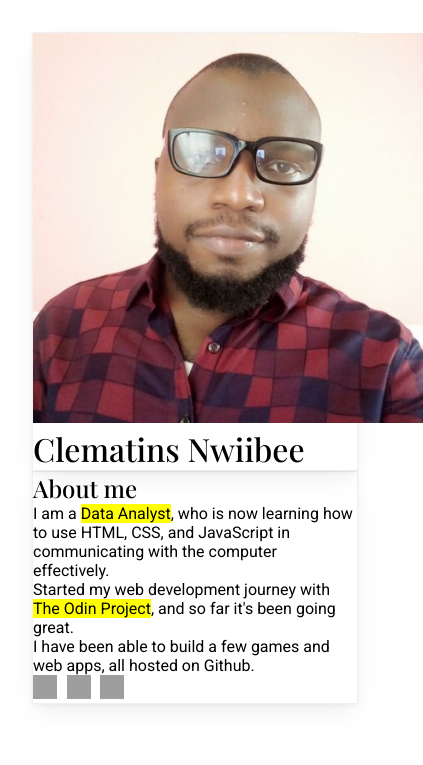
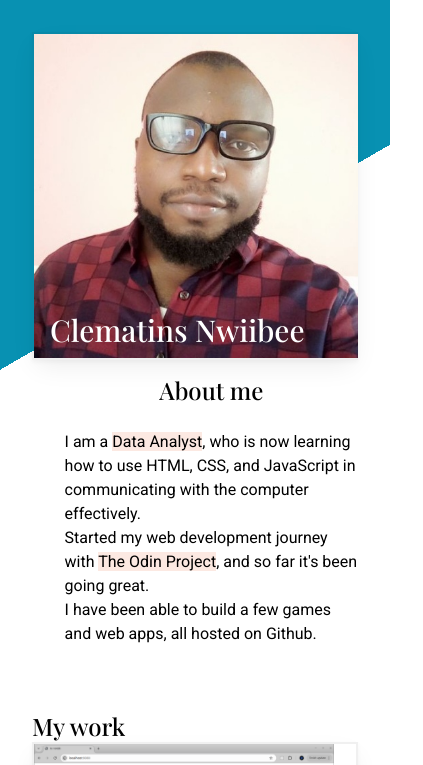
Before and after one commit to Sorbari2016/home, a plain HTML site: page index.html in a window 390 px wide. Shown: the top 765 px of the page, 423 px wide, since content can reach past the window. Drawn offline with nearby package versions, Linux system fonts and the light colour scheme; grey boxes are pictures that could not be loaded; a web font is replaced by a local one.

Commit message:
feat: Style  Header portion
- Create some general style rules
- Change the class potrait to portrait within the index file
- Create the basic css rules for the header portion

```diff
--- a/css/style.css
+++ b/css/style.css
@@ -11,10 +11,6 @@
 body {
   font-family: "Roboto", sans-serif;
 }
-
-/* #container {
-  display: grid;
-} */
 
 /* Headings */
 /* where - groups your headings into one compact selector while keeping zero specificity. */
@@ -55,7 +51,7 @@ ul {
 
 /* Common card */
 .card {
-  border: 1px solid rgba(0, 0, 0, 0.06);
+  border: 2px solid rgba(0, 0, 0, 0.06);
   box-shadow:
     0 2px 4px rgba(0, 0, 0, 0.04),
     0 10px 25px -5px rgba(0, 0, 0, 0.08);
@@ -64,3 +60,172 @@ ul {
     transform 0.2s ease,
     box-shadow 0.2s ease;
 }
+
+mark {
+  background-color: #fce9e2;
+}
+
+#main-footer img {
+  width: 100%;
+  max-width: 100%;
+}
+
+/* HEADER */
+#main-header {
+  display: flex;
+  background-color: white;
+  background-image: linear-gradient(
+    /* color split along a diagonal */ 168deg,
+    #0891b2 59.95%,
+    rgba(0, 0, 0, 0.16) 60%,
+    rgba(0, 0, 0, 0) 60%
+  );
+}
+
+.portrait-card {
+  position: relative;
+  z-index: 50;
+  border-right: none;
+}
+
+.portrait-card img {
+  /* make image fill up its parent container */
+  width: 100%;
+  max-width: 100%;
+  height: auto;
+  display: block;
+}
+
+.portrait-card h1 {
+  font-size: 2.75rem;
+  position: absolute;
+  margin: 0;
+  bottom: 0.5rem;
+  left: 1rem;
+  color: white;
+}
+
+.about-card {
+  padding: 2rem;
+  align-self: center;
+  background: white;
+}
+
+.about-card h2 {
+  font-size: 2rem;
+  margin-bottom: 1.5rem;
+}
+
+.about-body {
+  margin-bottom: 3rem;
+}
+
+.about-body p {
+  line-height: 1.5rem;
+}
+
+.about-card .flex-items {
+  justify-content: flex-end;
+}
+
+.about-body a:hover {
+  text-decoration: underline;
+  font-weight: 600;
+}
+
+/* RESPONSIVE */
+
+/* Tabs */
+@media (max-width: 900px) {
+  #main-header {
+    display: flow-root;
+  }
+
+  .portrait-card {
+    position: relative; /* so card will be above*/
+    z-index: 100;
+    float: left;
+    margin-right: 18px;
+    margin-bottom: 14px;
+  }
+
+  .portrait-card h1 {
+    position: absolute;
+    left: 70%;
+    top: 2%;
+    white-space: nowrap;
+    z-index: 200;
+    text-shadow:      /* Add text shadow so the contrast is better on white background side */
+      0 1px 2px rgba(0, 0, 0, 0.55),
+      0 2px 8px rgba(8, 145, 178, 0.4);
+  }
+
+  .about-card {
+    display: block;
+    margin-top: 15%;
+    margin-left: 10%;
+  }
+
+  .about-card h2 {
+    margin-top: 3rem;
+  }
+
+  .about-footer {
+    display: none;
+  }
+}
+
+/* Mobile */
+@media (max-width: 600px) {
+  #main-header {
+    flex-direction: column;
+    background-image: linear-gradient(
+      150deg,
+      #0891b2 40.95%,
+      rgba(0, 0, 0, 0.16) 40%,
+      rgba(0, 0, 0, 0) 40%
+    );
+  }
+
+  .portrait-card {
+    width: 100%;
+  }
+
+  .portrait-card h1 {
+    text-align: center;
+    left: 1rem;
+    top: auto;
+    text-shadow: none;
+  }
+
+  .about-card h2 {
+    text-align: center;
+
+    margin-top: 2rem;
+  }
+
+  .about-card .flex-items {
+    justify-content: center;
+  }
+
+  .about-card {
+    border: 0;
+    box-shadow: none;
+    padding: 0;
+  }
+
+  .about-body {
+    margin-bottom: 0;
+  }
+}
+
+/* Smaller mobiles */
+@media (max-width: 450px) {
+  .portrait-card h1 {
+    font-size: 1.875rem;
+  }
+
+  .about-card h2 {
+    font-size: 1.5rem;
+  }
+}
--- a/index.html
+++ b/index.html
@@ -25,7 +25,7 @@
     <div id="container">
       <!-- Header section -->
       <div id="main-header" class="pd-pry">
-        <div class="card potrait-card">
+        <div class="card portrait-card">
           <img
             src="/assets/images/clematins_official.jpeg"
             srcset="
```
